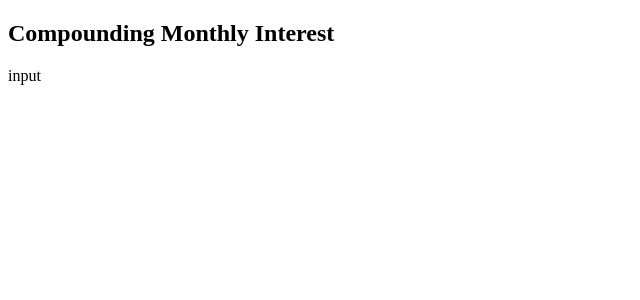
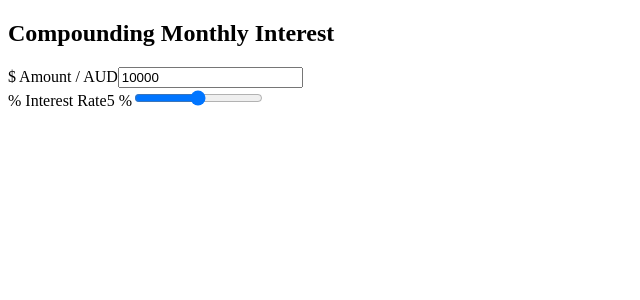
Before and after one commit to mu-tsu-mi/interest-calculator, a React (Vite) app: page / in a window 1280 px wide. Shown: the top 300 px of the page, without its empty margins (0-640 px from the left). Built offline with nearby package versions, Linux system fonts and the light colour scheme.

Commit message:
WIP set amount, interest rate inputs

```diff
--- a/src/components/UserInput.tsx
+++ b/src/components/UserInput.tsx
@@ -3,6 +3,38 @@ import { CalculatorContext } from "../contexts/CalculatorContext";
 
 export default function UserInput() {
   const calculator = useContext(CalculatorContext);
+  if (!calculator) {
+    console.log("Calculator Context is not available");
+    return null;
+  }
+  const { principal, setPrincipal, rate, setRate, months, setMonths, result } =
+    calculator;
 
-  return <div>input</div>;
+  return (
+    <div>
+      <div>
+        <label>$ Amount / AUD</label>
+        <input
+          type="number"
+          value={principal}
+          onChange={(e: React.ChangeEvent<HTMLInputElement>) =>
+            setPrincipal(Number(e.target.value))
+          }
+        />
+      </div>
+      <div>
+        <label>% Interest Rate</label>
+        <span>{rate} %</span>
+        <input
+          type="range"
+          min="0"
+          max="20"
+          step="0.1"
+          onChange={(e: React.ChangeEvent<HTMLInputElement>) =>
+            setRate(Number(e.target.value))
+          }
+        />
+      </div>
+    </div>
+  );
 }
--- a/src/contexts/CalculatorContext.tsx
+++ b/src/contexts/CalculatorContext.tsx
@@ -4,7 +4,7 @@ import type { ReactNode } from "react";
 // setter: React.Dispatch or (val: number) => void
 interface CalculatorContextType {
   principal: number;
-  setPrincipal: React.Dispatch<React.SetStateAction<number>>;
+  setPrincipal: (val: number) => void;
   rate: number;
   setRate: React.Dispatch<React.SetStateAction<number>>;
   months: number;
```
